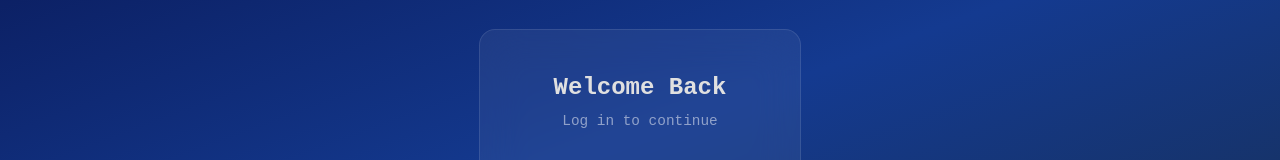
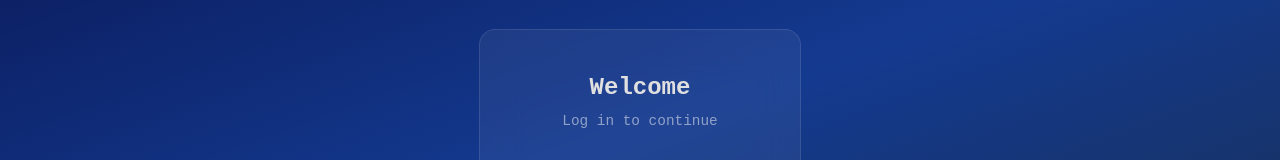
Before and after one commit to qredwoods/exercisetracker, a React (Vite) app in the folder frontend/: page / in a window 1280 px wide. Shown: the part 138-298 px from the top of the page. Built offline with nearby package versions, Linux system fonts and the light colour scheme; no server answers.

Commit message:
login polish

```diff
--- a/frontend/src/pages/LoginPage.jsx
+++ b/frontend/src/pages/LoginPage.jsx
@@ -90,7 +90,7 @@ export default function LoginPage({ onAuth }) {
   return (
     <main className="auth-page">
       <div className="auth-card">
-        <h2>{isSignup ? "Create Account" : "Welcome Back"}</h2>
+        <h2>{isSignup ? "Create Account" : "Welcome"}</h2>
         <p className="auth-subtitle">
           {isSignup
             ? "Start tracking your workouts"
```
